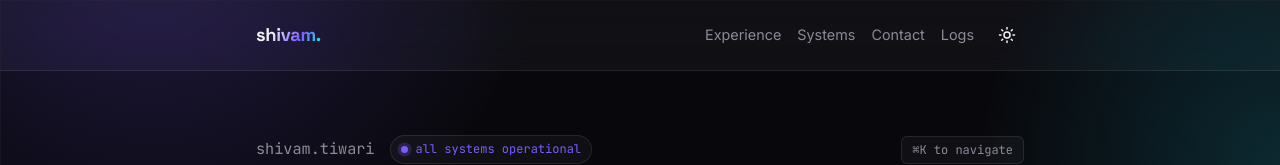
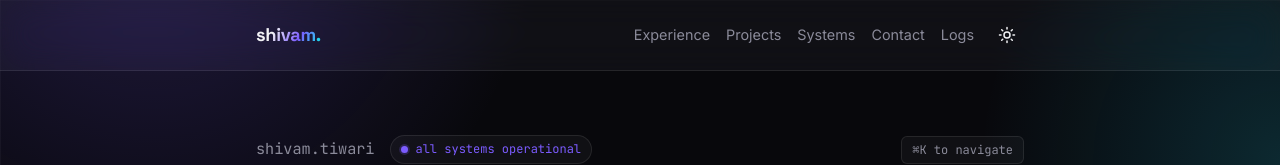
Before and after one commit to shivamstt/shivam-tiwari-portfolio, a React (Vite) app: page / in a window 1280 px wide. Shown: the top 165 px of the page. Built offline with nearby package versions, Linux system fonts and the light colour scheme; no server answers.

Commit message:
feat : updating with new features

```diff
--- a/src/components/CommandPalette.jsx
+++ b/src/components/CommandPalette.jsx
@@ -36,6 +36,7 @@ const CommandPalette = () => {
     const commands = useMemo(() => [
         { id: 'systems', group: 'Navigate', label: 'Systems', hint: 'stack cloud iac ci/cd containers observability skills', icon: <Icon d="M3 12h4l3 8 4-16 3 8h4" />, run: () => goToSection('systems') },
         { id: 'work', group: 'Navigate', label: 'Deploy log', hint: 'experience history jobs work kubernetes aws terraform', icon: <Icon d="M12 8v4l3 3M3 12a9 9 0 1 0 18 0 9 9 0 0 0-18 0z" />, run: () => goToSection('work') },
+        { id: 'projects', group: 'Navigate', label: 'Projects', hint: 'case studies observability eks terraform chaos engineering', icon: <Icon d="M3 3h7v7H3zM14 3h7v7h-7zM14 14h7v7h-7zM3 14h7v7H3z" />, run: () => goToSection('projects') },
         { id: 'certs', group: 'Navigate', label: 'Certifications', hint: 'aws terraform claude certified', icon: <Icon d="M12 15a5 5 0 1 0 0-10 5 5 0 0 0 0 10zM8.5 14 6 22l6-3 6 3-2.5-8" />, run: () => goToSection('certs') },
         { id: 'education', group: 'Navigate', label: 'Education', hint: 'degree college university', icon: <Icon d="M2 9l10-5 10 5-10 5-10-5zM6 11v5c0 1.5 3 3 6 3s6-1.5 6-3v-5" />, run: () => goToSection('education') },
         { id: 'contact', group: 'Navigate', label: 'Contact', hint: 'reach out hire', icon: <Icon d="M4 4h16v16H4zM4 7l8 6 8-6" />, run: () => goToSection('contact') },
--- a/src/components/Header.jsx
+++ b/src/components/Header.jsx
@@ -34,6 +34,7 @@ const Header = () => {
                             {isHome ? (
                                 <>
                                     <li className="nav-home-link"><a href="#work" style={{ color: 'var(--text-secondary)' }}>Experience</a></li>
+                                    <li className="nav-home-link"><a href="#projects" style={{ color: 'var(--text-secondary)' }}>Projects</a></li>
                                     <li className="nav-home-link"><a href="#systems" style={{ color: 'var(--text-secondary)' }}>Systems</a></li>
                                     <li className="nav-home-link"><a href="#contact" style={{ color: 'var(--text-secondary)' }}>Contact</a></li>
                                 </>
--- a/src/pages/Home.jsx
+++ b/src/pages/Home.jsx
@@ -94,6 +94,45 @@ const experience = [
             'Configured IAM roles, security groups, encryption, and access policies to strengthen infrastructure and application security.'
         ],
         tags: ['AWS', 'Terraform', 'Ansible', 'Jenkins', 'Docker', 'Kubernetes', 'AWS DMS']
+    }
+];
+
+const projects = [
+    {
+        title: 'Observability consolidation',
+        status: 'shipped',
+        summary: 'One monitoring stack, 750+ servers, half the noise.',
+        problem: 'AppDynamics coverage was inconsistent across 750+ servers, and incidents were often spotted by customers before on-call.',
+        approach: 'Migrated the fleet to Datadog, rebuilt dashboards and SLOs on top of Prometheus/Grafana metrics, and tuned alert routing to cut noise.',
+        result: 'MTTD dropped 42% and monitoring spend fell 20%, with one pane of glass across infra and Kubernetes workloads.',
+        tags: ['Datadog', 'Prometheus', 'Grafana', 'AWS']
+    },
+    {
+        title: 'EKS modernization',
+        status: 'shipped',
+        summary: 'Legacy containers to autoscaled, canary-released Kubernetes.',
+        problem: 'Legacy services were deployed by hand with no autoscaling, so releases were risky and infra cost scaled linearly with traffic.',
+        approach: 'Containerized the fleet with Docker, moved it onto EKS, added Karpenter for node autoscaling and Argo Rollouts for canary releases, and hardened the cluster with NetworkPolicies and IRSA.',
+        result: '30% fewer deployment failures, 18% lower compute cost, and zero-downtime blue/green releases as the default.',
+        tags: ['Kubernetes', 'EKS', 'Karpenter', 'Argo Rollouts', 'Docker']
+    },
+    {
+        title: 'Terraform module library',
+        status: 'shipped',
+        summary: 'Reusable IaC that turned days of provisioning into hours.',
+        problem: 'Every team hand-rolled its own AWS provisioning, so environments drifted and small mistakes turned into outages.',
+        approach: 'Designed a set of reusable Terraform modules (VPC, IAM, RDS, EKS) shared across accounts, with guardrails baked in via policy checks.',
+        result: 'Deployment errors dropped 50% and spinning up a new environment went from days to hours.',
+        tags: ['Terraform', 'AWS', 'IAM']
+    },
+    {
+        title: 'Chaos-tested disaster recovery',
+        status: 'shipped',
+        summary: 'Proving resiliency claims with real failure injection, not tabletop exercises.',
+        problem: 'DR runbooks existed on paper but had never been tested against a real multi-AZ or node failure.',
+        approach: 'Ran controlled experiments with AWS Fault Injection Service, simulating AZ and node-level outages against production-like environments.',
+        result: 'Surfaced and closed resiliency gaps before they became incidents, with recovery times now backed by evidence, not assumptions.',
+        tags: ['AWS FIS', 'Multi-AZ', 'Kubernetes']
     }
 ];
 
@@ -240,6 +279,49 @@ const Home = () => {
 
             <SectionDivider />
 
+            {/* Projects — deploy-log wins as standalone case studies */}
+            <section id="projects">
+                <SectionLabel>Projects</SectionLabel>
+                <div style={{
+                    display: 'grid',
+                    gridTemplateColumns: 'repeat(auto-fit, minmax(280px, 1fr))',
+                    gap: 'var(--spacing-md)'
+                }}>
+                    {projects.map((p, i) => (
+                        <div key={i} className="glass card-glow" style={{
+                            borderRadius: '10px',
+                            padding: 'var(--spacing-md)',
+                            display: 'flex',
+                            flexDirection: 'column',
+                            gap: 'var(--spacing-sm)'
+                        }}>
+                            <div style={{ display: 'flex', alignItems: 'center', justifyContent: 'space-between', gap: '8px' }}>
+                                <span style={{ fontWeight: 600, fontSize: '0.98rem', fontFamily: 'var(--font-display)' }}>{p.title}</span>
+                                <span style={{
+                                    fontFamily: 'var(--font-mono)', fontSize: '0.68rem', color: 'var(--accent)',
+                                    border: '1px solid var(--border)', borderRadius: '999px', padding: '2px 8px'
+                                }}>
+                                    {p.status}
+                                </span>
+                            </div>
+                            <p style={{ fontSize: '0.85rem', color: 'var(--text-secondary)', lineHeight: 1.5 }}>{p.summary}</p>
+                            <div style={{ display: 'flex', flexDirection: 'column', gap: '6px', fontSize: '0.82rem', lineHeight: 1.55 }}>
+                                <p><span style={{ color: 'var(--accent-2)', fontFamily: 'var(--font-mono)', fontSize: '0.7rem' }}>PROBLEM </span><span style={{ color: 'var(--text-secondary)' }}>{p.problem}</span></p>
+                                <p><span style={{ color: 'var(--accent-2)', fontFamily: 'var(--font-mono)', fontSize: '0.7rem' }}>APPROACH </span><span style={{ color: 'var(--text-secondary)' }}>{p.approach}</span></p>
+                                <p><span style={{ color: 'var(--accent-2)', fontFamily: 'var(--font-mono)', fontSize: '0.7rem' }}>RESULT </span><span style={{ color: 'var(--text-primary)' }}>{p.result}</span></p>
+                            </div>
+                            <div style={{ display: 'flex', gap: '6px', flexWrap: 'wrap', marginTop: 'auto', paddingTop: '4px' }}>
+                                {p.tags.map((tag, k) => (
+                                    <SkillTag key={k}>{tag}</SkillTag>
+                                ))}
+                            </div>
+                        </div>
+                    ))}
+                </div>
+            </section>
+
+            <SectionDivider />
+
             {/* Systems — platform breadth as services */}
             <section id="systems">
                 <SectionLabel>Systems · Stack</SectionLabel>
```
